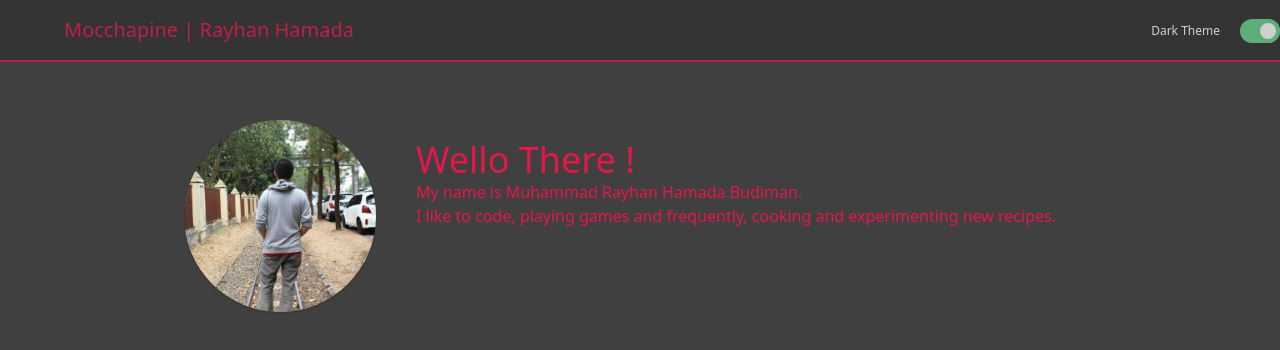
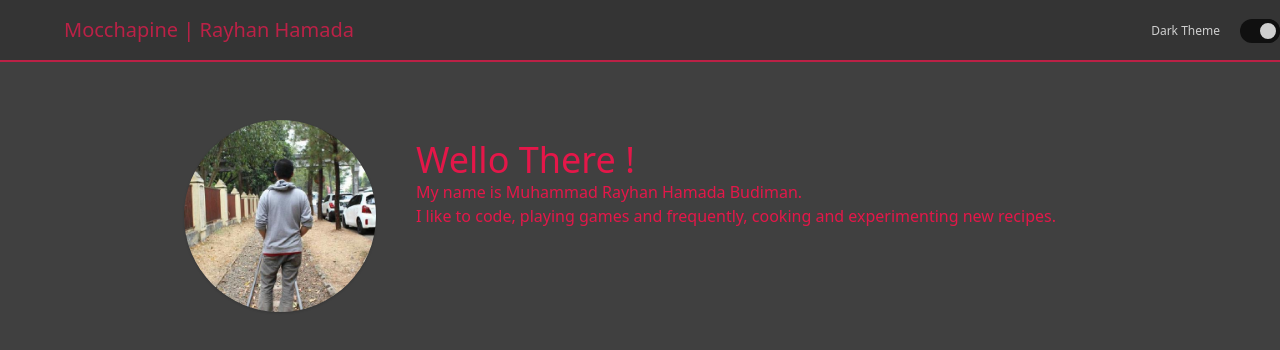
Before and after one commit to RayhanHamada/my-portfolio-rebuild2, a Vue app: page / in a window 1280 px wide. Shown: the top 350 px of the page. Built offline with nearby package versions, Linux system fonts and the light colour scheme.

Commit message:
add useTheme

```diff
--- a/src/App.vue
+++ b/src/App.vue
@@ -1,6 +1,6 @@
 <template>
   <Navbar />
-  <div :class="'bg-my-dark h-full pt-20'">
+  <div class="h-full pt-20" :class="darkTheme ? 'bg-my-dark' : 'bg-my-light'">
     <intro />
   </div>
 </template>
@@ -10,9 +10,16 @@ import { defineComponent } from 'vue';
 import Navbar from '@/components/Navbar.vue';
 import Intro from '@/components/Intro.vue';
 
+import { useTheme } from '@/store/useTheme';
+
 export default defineComponent({
   name: 'App',
-
+  setup() {
+    const { darkTheme } = useTheme();
+    return {
+      darkTheme,
+    };
+  },
   components: {
     Navbar,
     Intro,
--- a/src/components/Navbar.vue
+++ b/src/components/Navbar.vue
@@ -1,6 +1,7 @@
 <template>
   <nav
-    class="fixed w-full flex flex-row justify-between items-center bg-my-dark-darker opacity-75 py-4 pl-2 sm:pl-4 md:pl-16 border-b-2 border-my-red"
+    class="fixed w-full flex flex-row justify-between items-center opacity-75 py-4 pl-2 sm:pl-4 md:pl-16 border-b-2 border-my-red"
+    :class="darkTheme ? 'bg-my-dark-darker' : 'bg-my-light-darker'"
   >
     <p class="font-normal md:font-thin text-my-red text-sm md:text-xl">
       <a href=""> <b>Mocchapine</b> | Rayhan Hamada </a>
@@ -15,8 +16,16 @@
 import { defineComponent } from 'vue';
 import SwitchButton from './SwitchButton.vue';
 
+import { useTheme } from '@/store/useTheme';
+
 export default defineComponent({
   name: 'Navbar',
+  setup() {
+    const { darkTheme } = useTheme();
+    return {
+      darkTheme,
+    };
+  },
   components: {
     SwitchButton,
   },
--- a/src/components/SwitchButton.vue
+++ b/src/components/SwitchButton.vue
@@ -1,5 +1,10 @@
 <template>
-  <label for="toggle" class="text-xs text-white">Dark Theme</label>
+  <label
+    for="toggle"
+    class="text-xs"
+    :class="darkTheme ? 'text-white' : 'text-black'"
+    >Dark Theme</label
+  >
   <div
     class="relative inline-block w-10 mr-2 align-middle select-none transition duration-200 ease-in"
   >
@@ -8,7 +13,7 @@
       name="toggle"
       id="toggle"
       class="toggle-checkbox absolute block w-6 h-6 rounded-full bg-white border-4 appearance-none cursor-pointer"
-      v-model="shouldDark"
+      v-model="darkTheme"
     />
     <label
       for="toggle"
@@ -19,15 +24,17 @@
 
 <script lang="ts">
 import { defineComponent } from 'vue';
+import { useTheme } from '@/store/useTheme';
 
 export default defineComponent({
   name: 'SwitchButton',
-  data() {
+  setup() {
+    const { darkTheme } = useTheme();
+
     return {
-      shouldDark: true,
+      darkTheme,
     };
   },
-  components: {},
 });
 </script>
 
@@ -35,11 +42,11 @@ export default defineComponent({
 .toggle-checkbox:checked {
   @apply: right-0 border-green-400;
   right: 0;
-  border-color: #68d391;
+  border-color: black;
 }
 
 .toggle-checkbox:checked + .toggle-label {
   @apply: bg-green-400;
-  background-color: #68d391;
+  background-color: black;
 }
 </style>
--- /dev/null
+++ b/src/store/useTheme.ts
@@ -0,0 +1,13 @@
+import { ref, watch } from 'vue';
+
+const darkTheme = ref(true);
+
+if (process.env.NODE_ENV === 'development') {
+  watch(darkTheme, function () {
+    console.log('darkTheme berubah');
+  });
+}
+
+export const useTheme = () => ({
+  darkTheme,
+});
```
Also changed, not shown: 1 other file (tests, documents, lock files or other folders).
